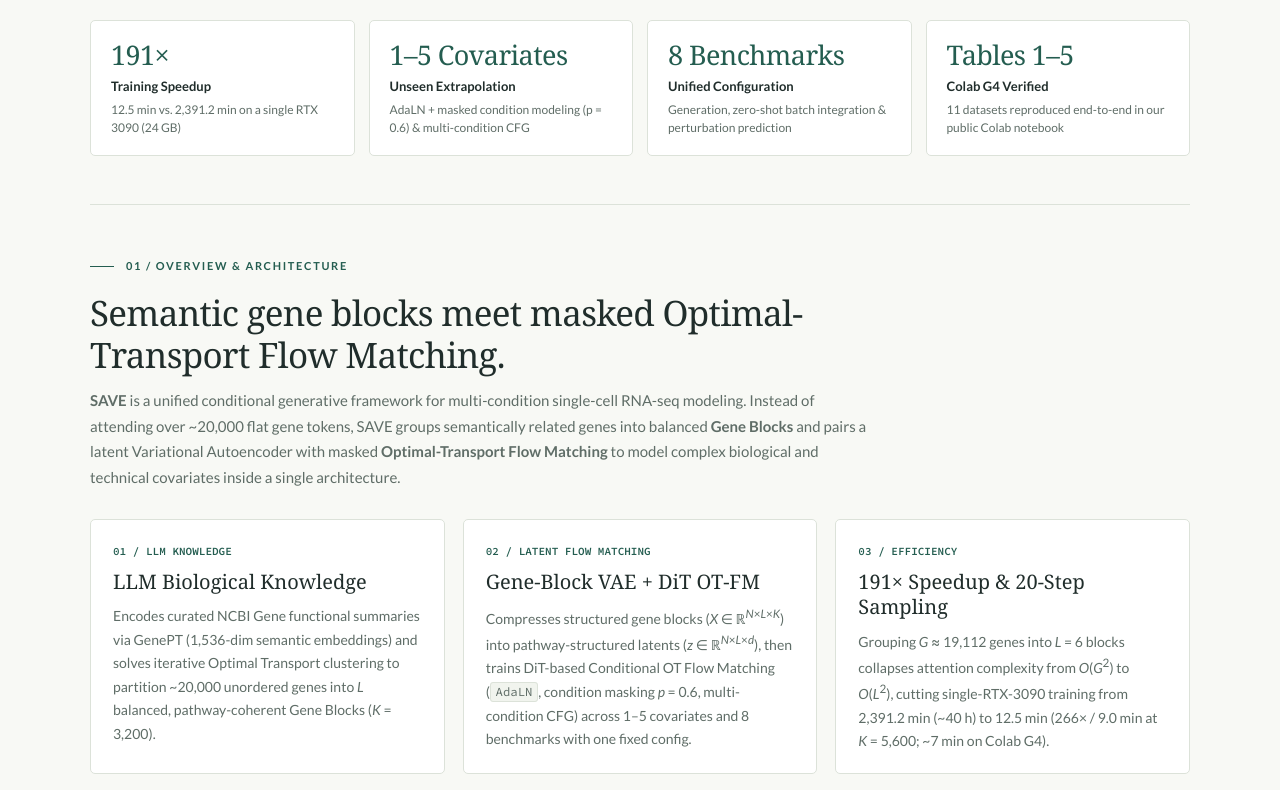
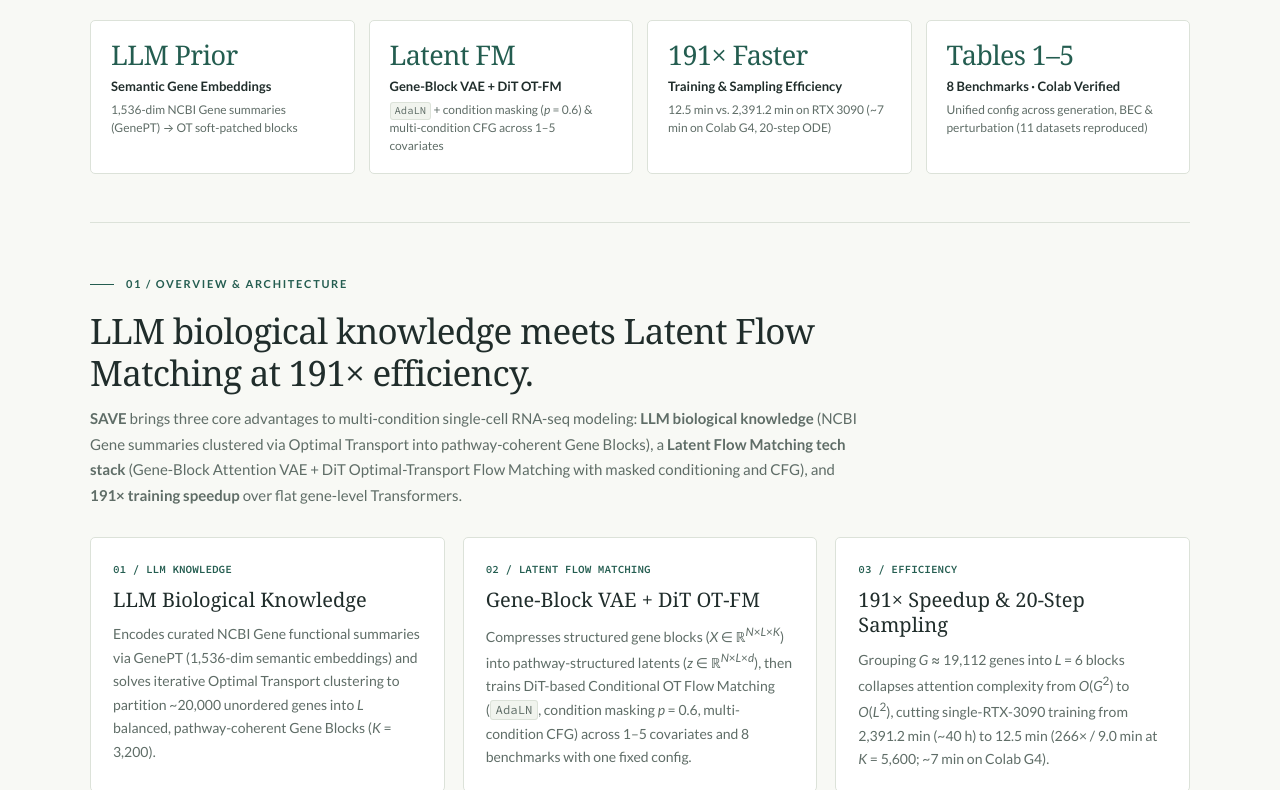
Before and after one commit to fdu-wangfeilab/sc-save, a plain HTML site: page docs/index.html in a window 1280 px wide. Shown: the part 496-1286 px from the top of the page. Drawn offline with Linux system fonts and the light colour scheme.

Commit message:
docs(pages): foreground LLM prior, latent FM, 191x efficiency, and ViT nav link in hero

```diff
--- a/docs/index.html
+++ b/docs/index.html
@@ -34,6 +34,7 @@
       </a>
       <nav class="site-nav" aria-label="Page sections">
         <a href="#overview">Overview</a>
+        <a href="#gene-blocks">LLM vs. ViT</a>
         <a href="#results">Results</a>
         <a href="#interpretability">Interpretability</a>
         <a href="#reproduce">Reproduce</a>
@@ -82,24 +83,24 @@
 
       <div class="metrics-strip">
         <article class="metric-card">
-          <div class="metric-value">191×</div>
-          <div class="metric-label">Training Speedup</div>
-          <p class="metric-sub">12.5 min vs. 2,391.2 min on a single RTX 3090 (24 GB)</p>
+          <div class="metric-value">LLM Prior</div>
+          <div class="metric-label">Semantic Gene Embeddings</div>
+          <p class="metric-sub">1,536-dim NCBI Gene summaries (GenePT) → OT soft-patched blocks</p>
         </article>
         <article class="metric-card">
-          <div class="metric-value">1–5 Covariates</div>
-          <div class="metric-label">Unseen Extrapolation</div>
-          <p class="metric-sub">AdaLN + masked condition modeling (p = 0.6) &amp; multi-condition CFG</p>
+          <div class="metric-value">Latent FM</div>
+          <div class="metric-label">Gene-Block VAE + DiT OT-FM</div>
+          <p class="metric-sub"><code>AdaLN</code> + condition masking (<em>p</em> = 0.6) &amp; multi-condition CFG across 1–5 covariates</p>
         </article>
         <article class="metric-card">
-          <div class="metric-value">8 Benchmarks</div>
-          <div class="metric-label">Unified Configuration</div>
-          <p class="metric-sub">Generation, zero-shot batch integration &amp; perturbation prediction</p>
+          <div class="metric-value">191× Faster</div>
+          <div class="metric-label">Training &amp; Sampling Efficiency</div>
+          <p class="metric-sub">12.5 min vs. 2,391.2 min on RTX 3090 (~7 min on Colab G4, 20-step ODE)</p>
         </article>
         <article class="metric-card">
           <div class="metric-value">Tables 1–5</div>
-          <div class="metric-label">Colab G4 Verified</div>
-          <p class="metric-sub">11 datasets reproduced end-to-end in our public Colab notebook</p>
+          <div class="metric-label">8 Benchmarks · Colab Verified</div>
+          <p class="metric-sub">Unified config across generation, BEC &amp; perturbation (11 datasets reproduced)</p>
         </article>
       </div>
     </section>
@@ -107,8 +108,8 @@
     <section id="overview" class="section-block site-width" aria-labelledby="overview-title">
       <div class="section-header">
         <p class="eyebrow"><span class="accent-line" aria-hidden="true"></span> 01 / Overview &amp; Architecture</p>
-        <h2 id="overview-title">Semantic gene blocks meet masked Optimal-Transport Flow Matching.</h2>
-        <p class="section-lead"><strong>SAVE</strong> is a unified conditional generative framework for multi-condition single-cell RNA-seq modeling. Instead of attending over ~20,000 flat gene tokens, SAVE groups semantically related genes into balanced <strong>Gene Blocks</strong> and pairs a latent Variational Autoencoder with masked <strong>Optimal-Transport Flow Matching</strong> to model complex biological and technical covariates inside a single architecture.</p>
+        <h2 id="overview-title">LLM biological knowledge meets Latent Flow Matching at 191× efficiency.</h2>
+        <p class="section-lead"><strong>SAVE</strong> brings three core advantages to multi-condition single-cell RNA-seq modeling: <strong>LLM biological knowledge</strong> (NCBI Gene summaries clustered via Optimal Transport into pathway-coherent Gene Blocks), a <strong>Latent Flow Matching tech stack</strong> (Gene-Block Attention VAE + DiT Optimal-Transport Flow Matching with masked conditioning and CFG), and <strong>191× training speedup</strong> over flat gene-level Transformers.</p>
       </div>
 
       <div class="pillars-grid">
```
